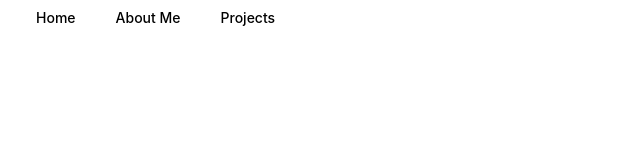
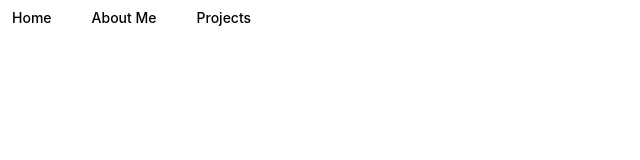
Before and after one commit to MartiCorbalan/web-personal, a Next.js app: page /components/header in a window 1280 px wide. Shown: the top 160 px of the page, without its empty margins (0-640 px from the left). Built offline with nearby package versions, Linux system fonts and the light colour scheme.

Commit message:
second commit

```diff
--- a/package.json
+++ b/package.json
@@ -9,6 +9,7 @@
     "lint": "next lint"
   },
   "dependencies": {
+    "autoprefixer": "^10.4.4",
     "next": "12.1.2",
     "postcss": "^8.4.12",
     "react": "18.0.0",
@@ -17,8 +18,6 @@
   "devDependencies": {
     "eslint": "8.12.0",
     "eslint-config-next": "12.1.2",
-    "tailwindcss": "^3.0.23",
-    "postcss": "^8.4.12",
-    "auto-prefixer": "^10.4.4"
+    "tailwindcss": "^3.0.23"
   }
 }
--- a/pages/components/header/index.js
+++ b/pages/components/header/index.js
@@ -1,5 +1,3 @@
-import Link from "next/link";
-
 export default function Header() {
   const navigation = [
     {
@@ -20,7 +18,7 @@ export default function Header() {
   ];
 
   return (
-    <div className="sm:block sm:ml-6 bg-blue-900">
+    <div className=" bg-blue-900">
       <div className="flex space-x-4">
         {navigation.map((item) => (
           <a
```
Also changed, not shown: 2 other files (tests, documents, lock files or other folders).
